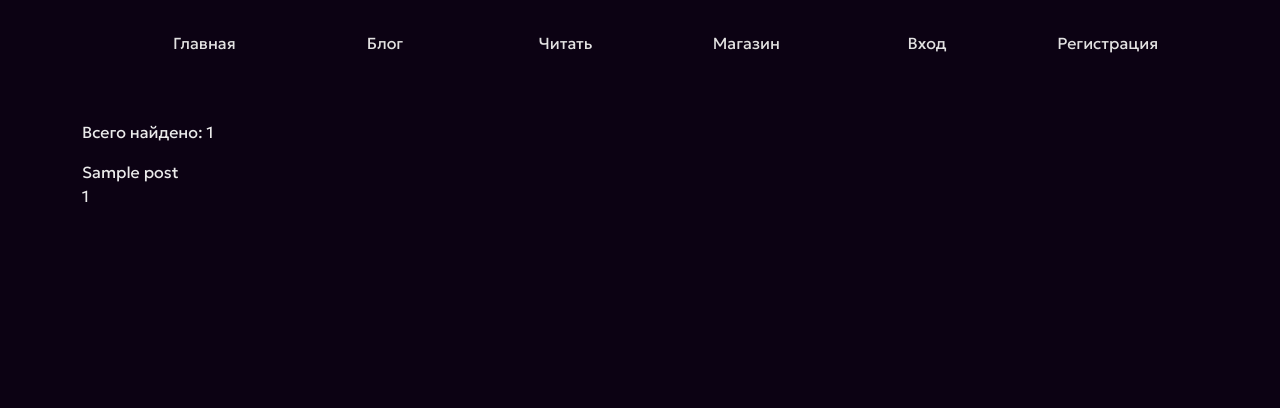
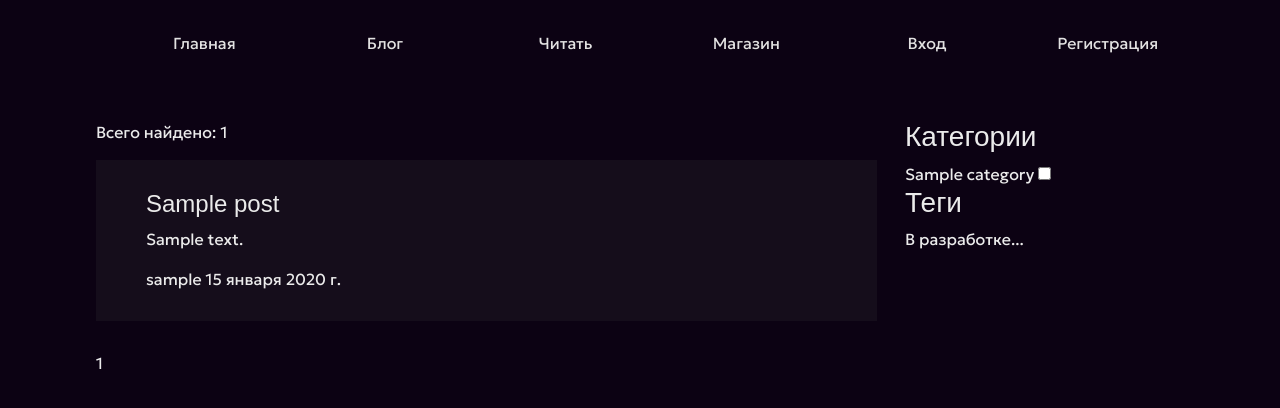
Before and after one commit to gh0sthck/django-horror, a Django app: page /read/ in a window 1280 px wide. Shown: the top 408 px of the page. Run offline with Django 5.2, Linux system fonts and the light colour scheme; tables that the repository leaves empty hold one stand-in row (values such as "Sample post"); some libraries are stand-ins or nearby versions; some web fonts are replaced.

Commit message:
Styles update

```diff
--- a/posts/views.py
+++ b/posts/views.py
@@ -7,7 +7,7 @@ from django import forms
 from django.core.paginator import Paginator
 
 from posts.forms import CreatePostForm
-from posts.models import Post, Comments
+from posts.models import Category, Post, Comments
 from posts.forms import CommentForm
 
 
@@ -115,6 +115,8 @@ class ReadView(View):
         posts = Post.objects.all()
         all_posts_count = len(posts)
 
+        categories = Category.objects.all()
+
         paginator = Paginator(posts, 10)
         current_page = request.GET.get("page") if request.GET.get("page") else "1"
         posts_per_page = paginator.get_page(int(current_page))
@@ -122,4 +124,4 @@ class ReadView(View):
 
         url = "?page="
 
-        return render(request, "posts/read.html", {"posts_cnt": all_posts_count, "posts": posts_per_page, "url": url, "pages": pages_count})
+        return render(request, "posts/read.html", {"posts_cnt": all_posts_count, "posts": posts_per_page, "url": url, "pages": pages_count, "categories": categories})
--- a/static/main.css
+++ b/static/main.css
@@ -116,3 +116,41 @@ header {
 .post {
     text-decoration: none;
 }
+
+
+/* READ */
+
+.read__body {
+  display: flex;
+  flex-direction: row;
+  justify-content: space-around;
+  min-height: 100%;
+}
+
+.read__body-posts {
+  min-width: 70%;
+}
+
+.read__body-filters {
+  min-width: 25%;
+}
+
+.read__body-post {
+  background-color: rgba(24, 17, 29, 0.8);
+  padding: 30px 50px;
+  margin-bottom: 30px;
+
+}
+
+.read__body-post:hover {
+  transition: .5s;
+  background-color: rgba(223, 218, 226, 0.8);
+  margin-top: 60px;
+  margin-bottom: 50px;
+  cursor: pointer;
+
+}
+
+.read__body-post:hover * {
+  color: rgba(24, 17, 29, 0.8);
+}
--- a/templates/posts/read.html
+++ b/templates/posts/read.html
@@ -12,13 +12,24 @@
         </div>
     </div>
     <div class="read__body">
-        <p class="read__body-count">Всего найдено: {{ posts_cnt }}</p>
+
         <div class="read__body-posts">
+            <p class="read__body-count">Всего найдено: {{ posts_cnt }}</p>
 
             {% for post in posts %}
+            <a href="{% url "specific_post" post.slug %}" style="display: block; text-decoration: none;">
             <div class="read__body-post">
-                {{ post.title }}
+
+                    <div class="read__post-img"></div>
+                <div class="read__post-content">
+                    <h4>{{ post.title }}</h5>
+
+                    <p>{{ post.description|truncatechars:"50" }}</p>
+                    <span>{{ post.author }} {{ post.created_date }}</span>
+                </div>
+
             </div>
+             </a>
             {% endfor %}
 
             {% with current_page=posts pages=pages url=url %}
@@ -27,7 +38,20 @@
         </div>
 
         <div class="read__body-filters">
+            <h3>Категории</h3>
 
+            <form action="get">
+                    {% for category in categories %}
+                            <label for="{{ category.name }}">{{ category.name }}</label>
+                            <input type="checkbox" name="{{ category.name }}" value="{{ category.name }}" />
+                            <br>
+                    {% endfor %}
+
+            </form>
+
+            <h3>Теги</h3>
+
+            <p>В разработке...</p>
         </div>
     </div>
 </div>
```
